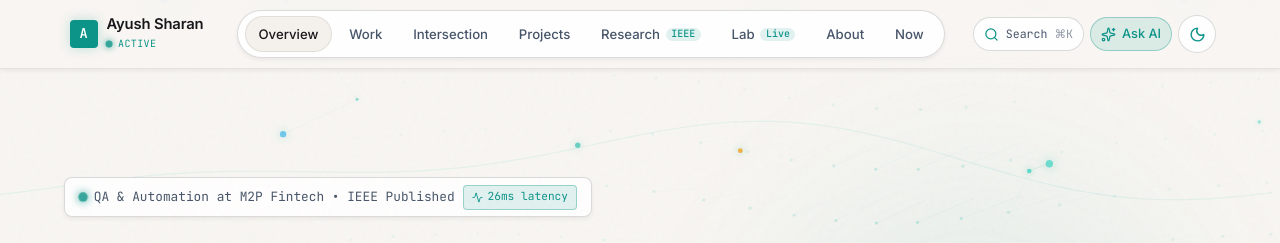
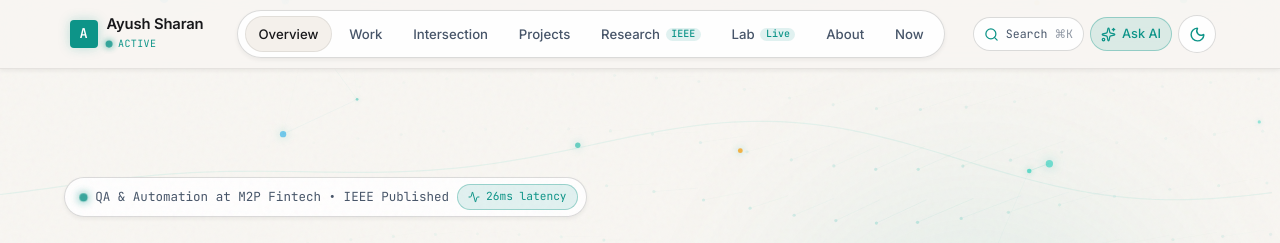
Before and after one commit to ayushkumarsharan/ayush.sh, a Next.js app: page / in a window 1280 px wide. Shown: the top 243 px of the page. Built offline with nearby package versions, Linux system fonts and the light colour scheme.

Commit message:
style(hero): harmonize telemetry badge with full pill curvature matching navigation pills

```diff
--- a/components/sections/Hero.tsx
+++ b/components/sections/Hero.tsx
@@ -68,12 +68,10 @@ export const Hero: React.FC = () => {
 
       <div className="container" style={{ position: 'relative', zIndex: 1 }}>
         <div style={{ maxWidth: '940px' }}>
-          {/* Refined Symmetrical Live Telemetry Card Badge */}
+          {/* Fully Rounded Pill Telemetry Badge (Matching Header Design Language) */}
           <div
             style={{
               display: 'inline-flex',
-              flexDirection: 'column',
-              gap: '0.4rem',
               marginBottom: 'var(--space-6)',
               maxWidth: '100%',
             }}
@@ -84,21 +82,21 @@ export const Hero: React.FC = () => {
                 alignItems: 'center',
                 flexWrap: 'wrap',
                 gap: '0.5rem',
-                padding: '0.4rem 0.85rem',
-                borderRadius: 'var(--radius-md)',
+                padding: '0.35rem 0.5rem 0.35rem 0.95rem',
+                borderRadius: 'var(--radius-full)',
                 backgroundColor: 'var(--bg-surface-elevated)',
                 border: '1px solid var(--border-medium)',
                 boxShadow: 'var(--shadow-sm)',
-                backdropFilter: 'blur(12px)',
+                backdropFilter: 'blur(16px)',
                 width: 'fit-content',
                 maxWidth: '100%',
               }}
             >
-              <div style={{ display: 'flex', alignItems: 'center', gap: '0.45rem', minWidth: 0 }}>
+              <div style={{ display: 'flex', alignItems: 'center', gap: '0.5rem', minWidth: 0 }}>
                 <span
                   style={{
-                    width: '8px',
-                    height: '8px',
+                    width: '7px',
+                    height: '7px',
                     borderRadius: '50%',
                     backgroundColor: 'var(--accent-primary)',
                     boxShadow: '0 0 8px var(--accent-primary)',
@@ -109,7 +107,7 @@ export const Hero: React.FC = () => {
                 <span
                   style={{
                     fontFamily: 'var(--font-mono)',
-                    fontSize: 'clamp(0.725rem, 2.2vw, 0.8rem)',
+                    fontSize: 'clamp(0.725rem, 2.2vw, 0.785rem)',
                     color: 'var(--text-secondary)',
                     lineHeight: 1.4,
                   }}
@@ -122,9 +120,9 @@ export const Hero: React.FC = () => {
                 style={{
                   display: 'inline-flex',
                   alignItems: 'center',
-                  gap: '0.3rem',
-                  padding: '0.15rem 0.5rem',
-                  borderRadius: 'var(--radius-sm)',
+                  gap: '0.35rem',
+                  padding: '0.2rem 0.65rem',
+                  borderRadius: 'var(--radius-full)',
                   backgroundColor: 'var(--accent-subtle)',
                   border: '1px solid var(--accent-border)',
                   fontFamily: 'var(--font-mono)',
@@ -133,7 +131,7 @@ export const Hero: React.FC = () => {
                   flexShrink: 0,
                 }}
               >
-                <Activity size={11} />
+                <Activity size={12} />
                 <span>{liveLatency}ms latency</span>
               </div>
             </div>
```
